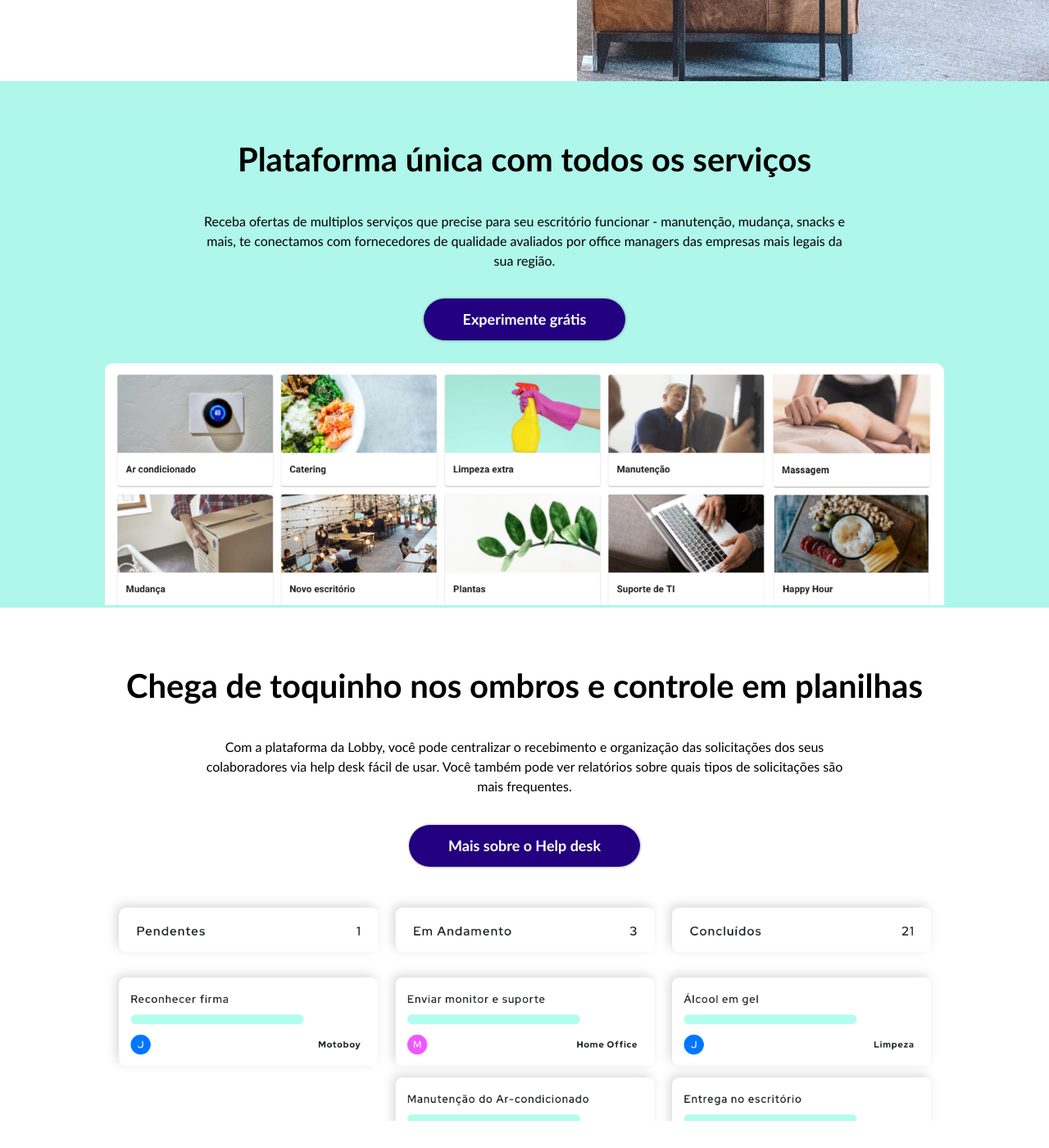
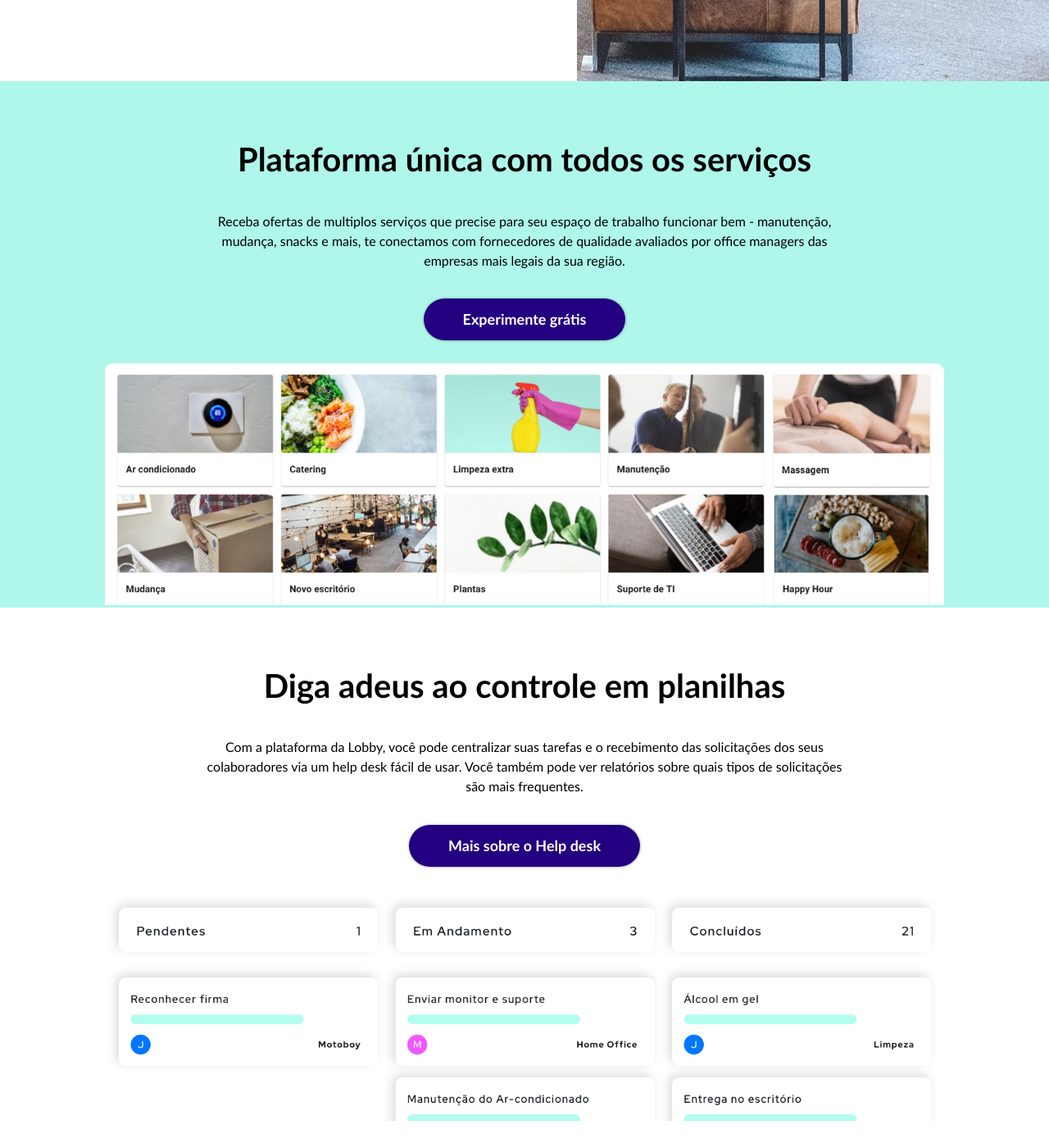
Before and after one commit to lobby-tech/lobby.tech, a Jekyll site: the page built from index.html, in a window 1280 px wide and 1400 px high, scrolled down 607 px. Shown: the whole window at 82% size. Built offline with Jekyll 4.4.1, drawn with Linux system fonts in a browser that asks for light colours; some of the changed text lies outside the part shown.

Commit message:
Updated text

```diff
--- a/index.html
+++ b/index.html
@@ -1,6 +1,6 @@
 ---
 title: Lobby - Tornamos fácil administrar seu escritório
-description: Plataforma única com todos serviços para facilitar a vida no local de trabalho
+description: Plataforma única com todos serviços para facilitar a vida no espaço de trabalho
 layout: home
 ---
 <main>
@@ -29,7 +29,7 @@ layout: home
   <section class="section__feature--mid green">
     <h2>Plataforma única com todos os serviços</h2>
     <p class="p--mid">
-      Receba ofertas de multiplos serviços que precise para seu escritório funcionar
+      Receba ofertas de multiplos serviços que precise para seu espaço de trabalho funcionar bem
       - manutenção, mudança, snacks e mais, te conectamos com fornecedores de qualidade
       avaliados por office managers das empresas mais legais da sua região.
       <br>
@@ -52,10 +52,10 @@ layout: home
   </section>
 
   <section class="section__feature--mid">
-    <h2>Chega de toquinho nos ombros e controle em planilhas</h2>
+    <h2>Diga adeus ao controle em planilhas</h2>
     <p class="p--mid">
-      Com a plataforma da Lobby, você pode centralizar o recebimento e organização
-      das solicitações dos seus colaboradores via help desk fácil de usar.
+      Com a plataforma da Lobby, você pode centralizar suas tarefas e o recebimento
+      das solicitações dos seus colaboradores via um help desk fácil de usar.
       Você também pode ver relatórios sobre quais tipos de solicitações são mais frequentes.
       <br>
       <br>
```
Also changed, not shown: other parts of index.html (+1 -1 lines).
